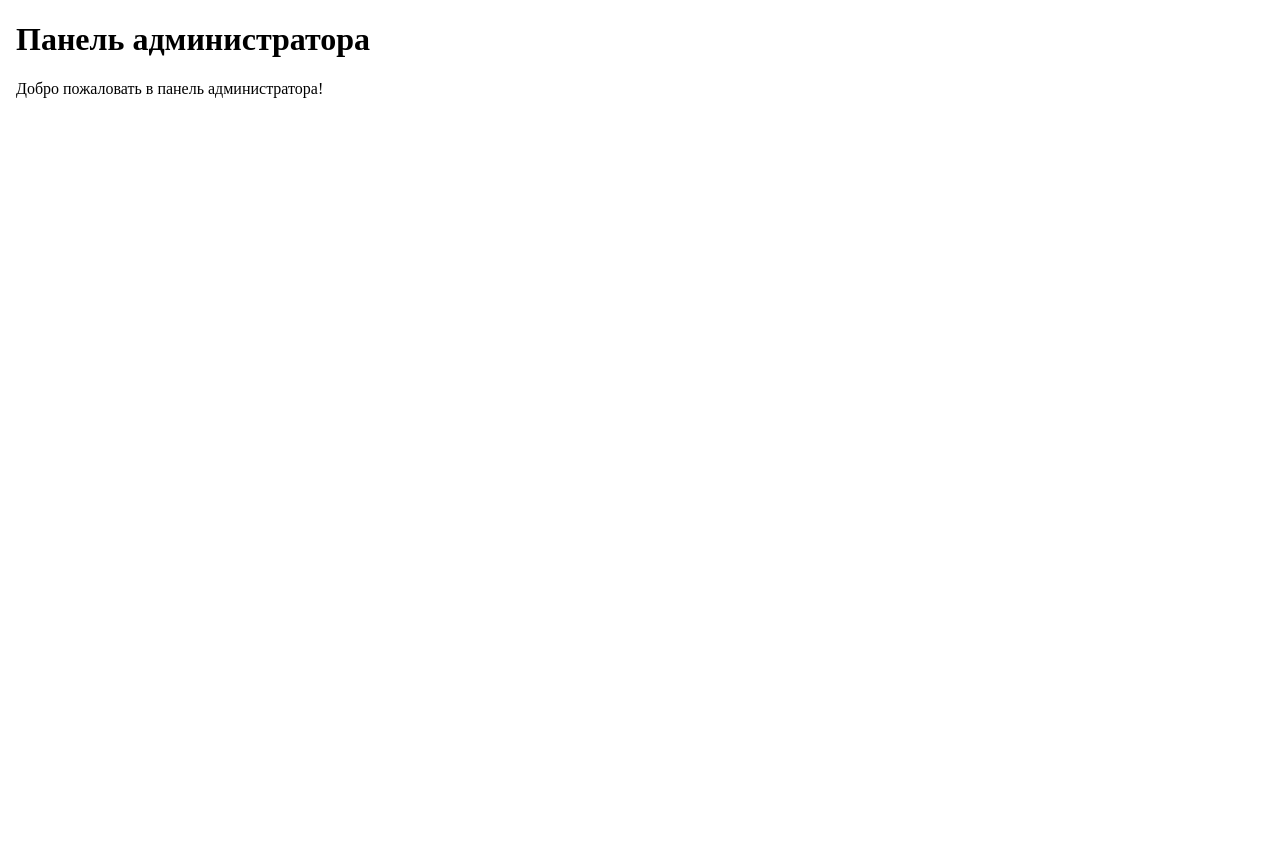
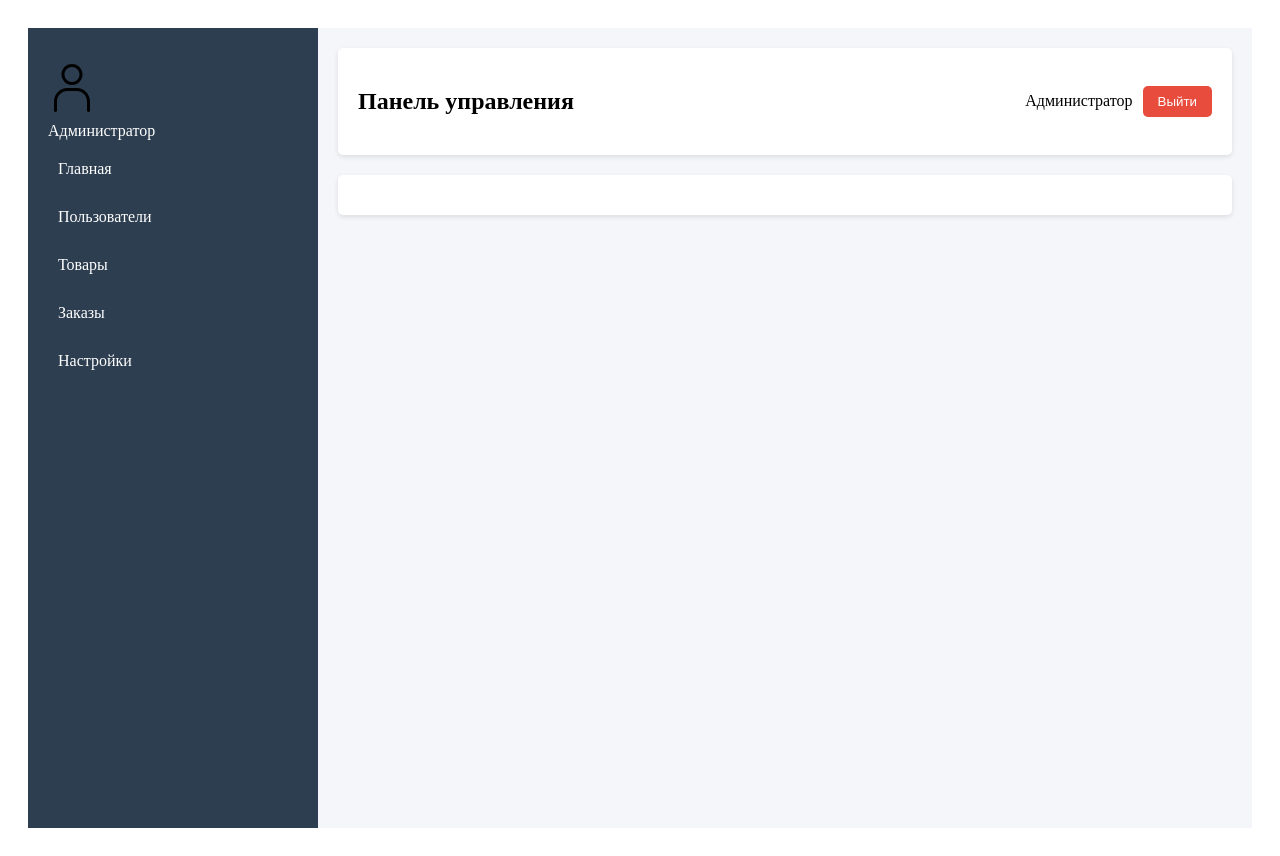
Before and after one commit to SindaskinNikita/Website, an Angular app: page /admin in a window 1280 px wide. Before the commit the page ends 800 px from the top, so only its background shows below. Built offline with nearby package versions, Linux system fonts and the light colour scheme.

Commit message:
Обновление стилей и разметки административной панели

```diff
--- a/angular.json
+++ b/angular.json
@@ -21,10 +21,8 @@
             ],
             "tsConfig": "tsconfig.app.json",
             "assets": [
-              {
-                "glob": "**/*",
-                "input": "public"
-              }
+              "src/favicon.ico",
+              "src/assets"
             ],
             "styles": [
               "src/styles.css"
--- a/src/app/admin/admin.component.css
+++ b/src/app/admin/admin.component.css
@@ -0,0 +1,83 @@
+.admin-container {
+    display: flex;
+    min-height: 100vh;
+    padding: 20px;
+}
+
+.sidemenu {
+    width: 250px;
+    background-color: #2c3e50;
+    color: white;
+    padding: 20px;
+}
+
+.sidemenu nav ul {
+    list-style: none;
+    padding: 0;
+}
+
+.sidemenu nav ul li {
+    margin-bottom: 10px;
+}
+
+.sidemenu nav ul li a {
+    color: white;
+    text-decoration: none;
+    padding: 10px;
+    display: block;
+    border-radius: 5px;
+}
+
+.sidemenu nav ul li a:hover {
+    background-color: #34495e;
+}
+
+.content {
+    flex: 1;
+    padding: 20px;
+    background-color: #f5f6fa;
+}
+
+.header {
+    display: flex;
+    justify-content: space-between;
+    align-items: center;
+    margin-bottom: 20px;
+    padding: 20px;
+    background-color: white;
+    border-radius: 5px;
+    box-shadow: 0 2px 5px rgba(0,0,0,0.1);
+}
+
+.user-info {
+    display: flex;
+    align-items: center;
+    gap: 10px;
+}
+
+.logout-btn {
+    padding: 8px 15px;
+    background-color: #e74c3c;
+    color: white;
+    border: none;
+    border-radius: 5px;
+    cursor: pointer;
+}
+
+.logout-btn:hover {
+    background-color: #c0392b;
+}
+
+.main-content {
+    background-color: white;
+    padding: 20px;
+    border-radius: 5px;
+    box-shadow: 0 2px 5px rgba(0,0,0,0.1);
+}
+
+img {
+    max-width: 200px;
+    height: auto;
+    display: block;
+    margin: 10px 0;
+}
--- a/src/app/admin/admin.component.html
+++ b/src/app/admin/admin.component.html
@@ -1,4 +1,28 @@
-<body>
-    <h1>{{ title }}</h1>
-    <p>Добро пожаловать в панель администратора!</p>
-</body>
+<div class="admin-container">
+    <div class="sidemenu">
+        <nav>
+            <ul>
+                <li><img src="assets/user.svg" width="48" height="48" alt="logo"> <span>Администратор</span></li>
+                <li><a href="#dashboard">Главная</a></li>
+                <li><a href="#users">Пользователи</a></li>
+                <li><a href="#products">Товары</a></li>
+                <li><a href="#orders">Заказы</a></li>
+                <li><a href="#settings">Настройки</a></li>
+            </ul>
+        </nav>
+    </div>
+
+    <div class="content">
+        <div class="header">
+            <h2>Панель управления</h2>
+            <div class="user-info">
+                <span>Администратор</span>
+                <button class="logout-btn">Выйти</button>
+            </div>
+        </div>
+
+        <div class="main-content">
+            <!-- Здесь будет основной контент -->
+        </div>
+    </div>
+</div>
--- a/src/app/admin/admin.component.ts
+++ b/src/app/admin/admin.component.ts
@@ -1,12 +1,14 @@
 import { Component } from '@angular/core';
+import { CommonModule } from '@angular/common';
 
 @Component({
   selector: 'app-admin',
   standalone: true,
-  imports: [],
+  imports: [CommonModule],
   templateUrl: './admin.component.html',
   styleUrl: './admin.component.css'
 })
 export class AdminComponent {
   title = 'Панель администратора';
+  imagePath = 'assets/your-image.png'; // укажите правильное имя файла
 }
```
Also changed, not shown: src/assets/user.png (added), src/assets/user.svg (added).
